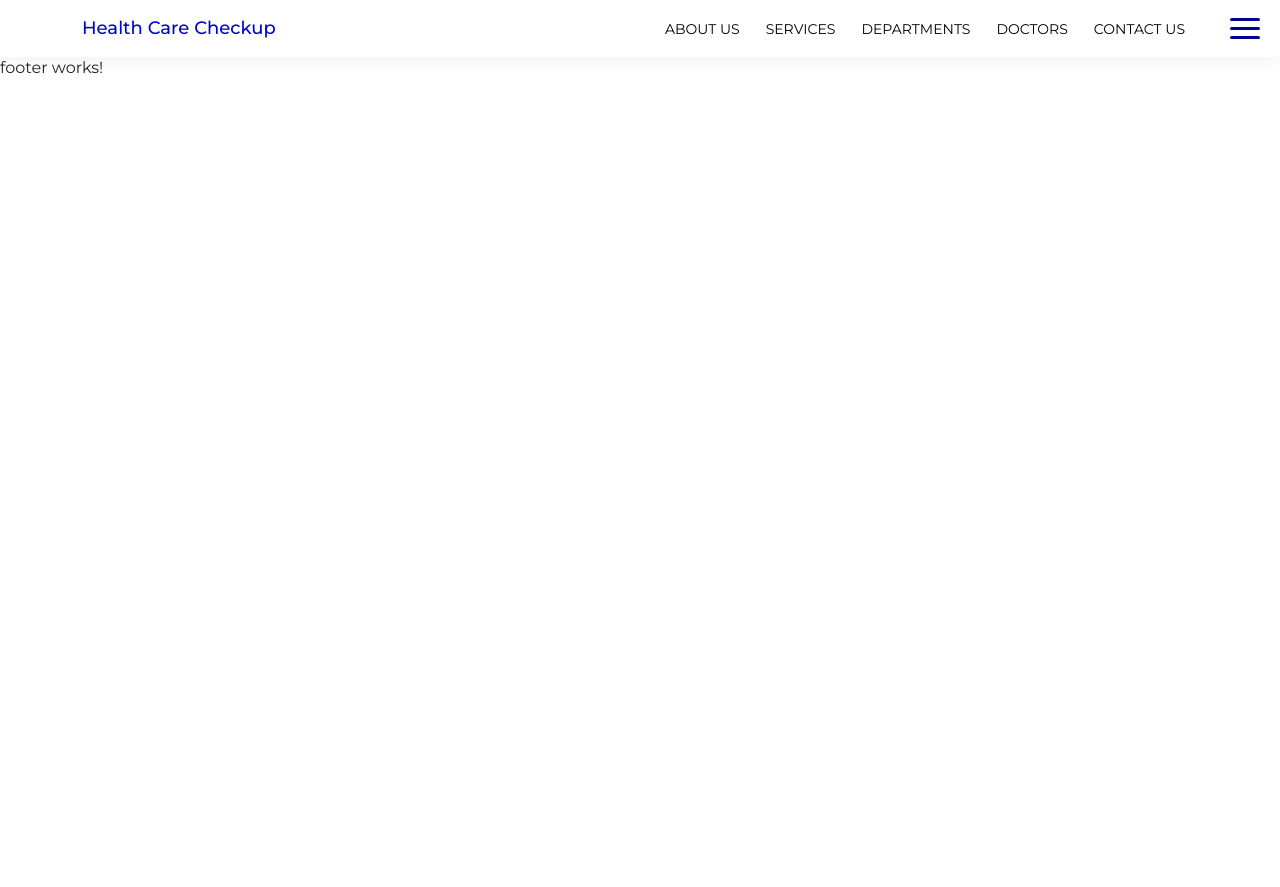
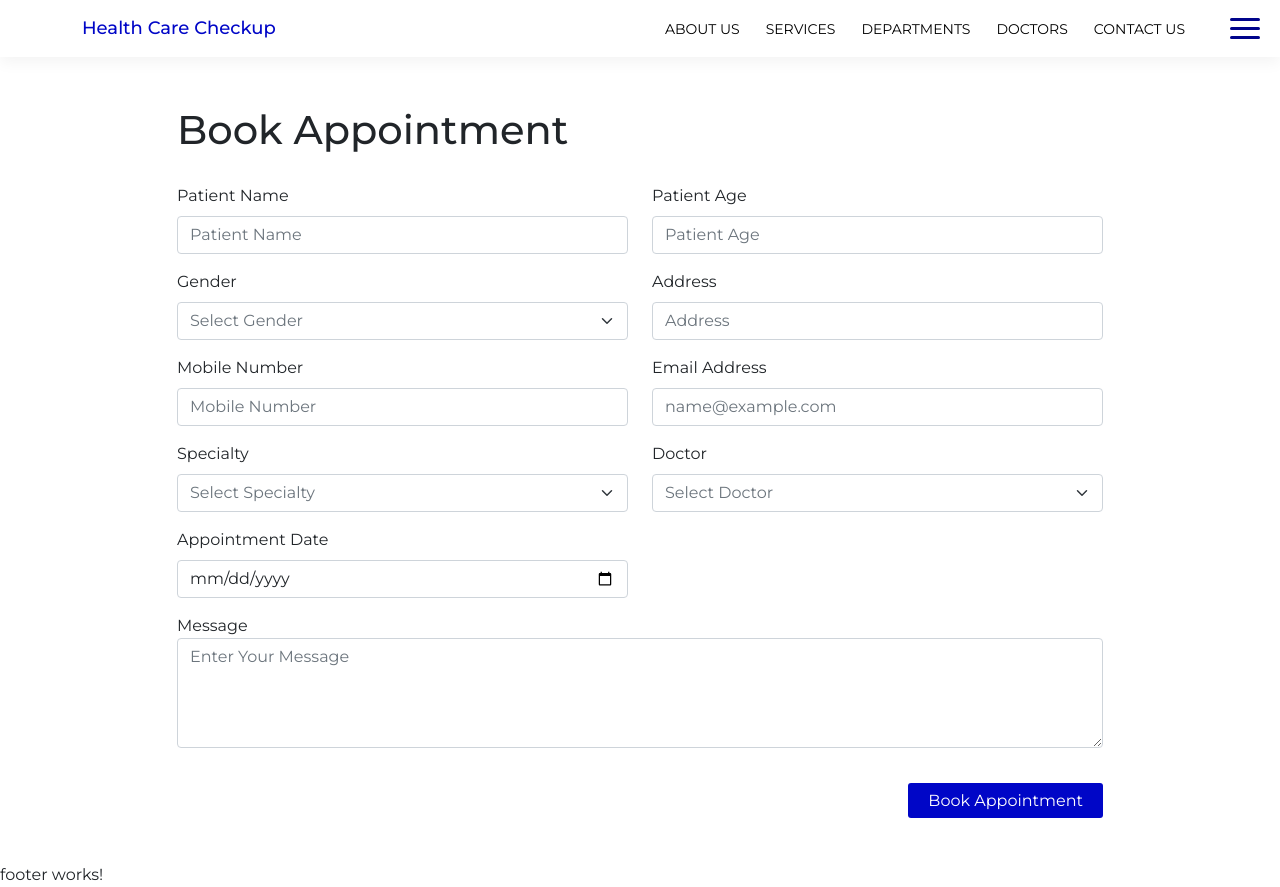
Before and after one commit to muhammadidreesshaikh/healthcare-web-app, an Angular app: page /appointment in a window 1280 px wide. Before the commit this address led to /. Before the commit the page ends 800 px from the top, so only its background shows below. Built offline with nearby package versions, Linux system fonts and the light colour scheme.

Commit message:
book-appointment  design completed (#10)

```diff
--- a/src/app/app.routes.ts
+++ b/src/app/app.routes.ts
@@ -5,6 +5,7 @@ import { DepartmentsComponent } from './components/departments/departments.compo
 import { DoctorsComponent } from './components/doctors/doctors.component';
 import { ContactUsComponent } from './components/contact-us/contact-us.component';
 import { HomepageComponent } from './components/homepage/homepage.component';
+import { AppointmentComponent } from './components/appointment/appointment.component';
 
 export const routes: Routes = [
     {
@@ -34,5 +35,9 @@ export const routes: Routes = [
     {
         path: 'contact-us',
         component: ContactUsComponent
+    },
+    {
+        path: 'appointment',
+        component: AppointmentComponent
     }
 ];
--- /dev/null
+++ b/src/app/components/appointment/appointment.component.html
@@ -0,0 +1,103 @@
+<div class="appointment">
+    <div class="container">
+        <div class="row justify-content-center">
+
+            <div class="col-10">
+                <h1>Book Appointment</h1>
+            </div>
+
+            <div class="col-12 col-md-12 col-lg-10">
+                <div class="appointment-form">
+                    <div class="row">
+
+                        <div class="col-6 mb-3">
+                            <label class="form-label">Patient Name</label>
+                            <input type="text" class="form-control" placeholder="Patient Name">
+                        </div>
+
+                        <div class="col-6 mb-3">
+                            <label class="form-label">Patient Age</label>
+                            <input type="number" class="form-control" placeholder="Patient Age">
+                        </div>
+
+                        <div class="col-6 mb-3">
+                            <label class="form-label">Gender</label>
+                            <select class="form-select">
+                                <option selected>Select Gender</option>
+                                <option value="1">Male</option>
+                                <option value="2">Female</option>
+                            </select>
+                        </div>
+
+                        <div class="col-6 mb-3">
+                            <label class="form-label">Address</label>
+                            <input type="text" class="form-control" placeholder="Address">
+                        </div>
+
+                        <div class="col-6 mb-3">
+                            <label class="form-label">Mobile Number</label>
+                            <input type="number" class="form-control" placeholder="Mobile Number">
+                        </div>
+
+                        <div class="col-6 mb-3">
+                            <label class="form-label">Email Address</label>
+                            <input type="email" class="form-control" placeholder="name@example.com">
+                        </div>
+
+                        <div class="col-6 mb-3">
+                            <label class="form-label">Specialty</label>
+                            <select class="form-select">
+                                <option selected>Select Specialty</option>
+                                <option value="1">Emergency Medicine</option>
+                                <option value="2">Dental Surgery</option>
+                                <option value="3">Neurology</option>
+                                <option value="4">General Physicians</option>
+                                <option value="5">Dermatology</option>
+                                <option value="6">ENT</option>
+                                <option value="7">Hepatology</option>
+                                <option value="8">Internal Medicine</option>
+                                <option value="9">Nephrologist</option>
+                                <option value="10">Specialites</option>
+                                <option value="11">Bariatric</option>
+                                <option value="12">Electrophysiology</option>
+                            </select>
+                        </div>
+
+                        <div class="col-6 mb-3">
+                            <label class="form-label">Doctor</label>
+                            <select class="form-select">
+                                <option selected>Select Doctor</option>
+                                <option value="1">Dr. Waseem Roa</option>
+                                <option value="2">Dr. Rehman Gul</option>
+                                <option value="3">Dr. Dr. Dur Amin</option>
+                                <option value="4">Dr. Bashir Hanif</option>
+                                <option value="5">Dr. Syed Khawar Abbas</option>
+                                <option value="6">Dr. Dania Amir</option>
+                                <option value="7">Dr. Sellal Ahmed</option>
+                                <option value="8">Dr. Azizullah Khan</option>
+                                <option value="9">Dr. Nisar Roa</option>
+                            </select>
+                        </div>
+
+                        <div class="col-6 mb-3">
+                            <label for="dob" class="form-label">Appointment Date</label>
+                            <input type="date" class="form-control" id="dob" placeholder="Select your date of birth">
+                        </div>
+
+                        <div class="col-12 mb-3">
+                            <label>Message</label>
+                            <textarea class="form-control" rows="4" placeholder="Enter Your Message"></textarea>
+                        </div>
+
+                        <div class="col-12">
+                            <div class="appointment-btn">
+                                <a href="#" class="large-btn-blue">Book Appointment</a>
+                            </div>
+                        </div>
+                    </div>
+                </div>
+            </div>
+
+        </div>
+    </div>
+</div>
--- /dev/null
+++ b/src/app/components/appointment/appointment.component.scss
@@ -0,0 +1,14 @@
+@import '../../../styles.scss';
+
+.appointment{
+    padding: 50px 0;
+
+    .appointment-form{
+        margin-top: 30px;
+
+        .appointment-btn{
+            margin-top: 25px;
+            float: right;
+        }
+    }
+}
--- a/src/app/components/homepage/homepage.component.html
+++ b/src/app/components/homepage/homepage.component.html
@@ -57,7 +57,7 @@
                     </div>
 
                     <div class="small-card-btn">
-                        <a href="#" class="small-btn-blue">Search</a>
+                        <a routerLink="/appointment" class="small-btn-blue">Search</a>
                     </div>
                 </div>
             </div>
```
Also changed, not shown: src/app/components/appointment/appointment.component.ts (added, +13 -0 lines), 1 other file (tests, documents, lock files or other folders).
